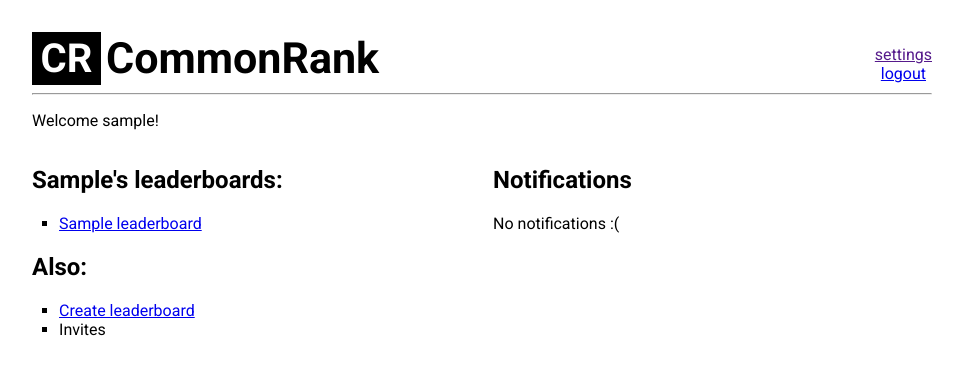
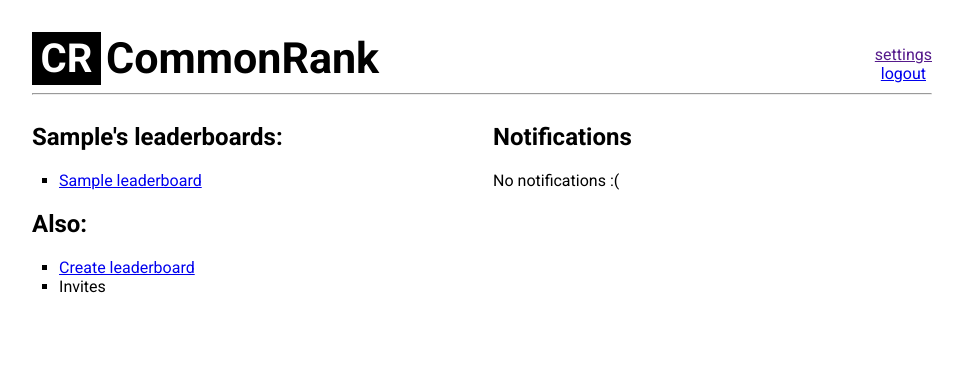
Before and after one commit to mwiens91/CommonRank, a Django app: page / in a window 1280 px wide. Shown: the top 375 px of the page, without its empty margins (158-1121 px from the left). Run offline with Django 3.2, Linux system fonts and the light colour scheme; a user stored in the database is signed in; tables that the repository leaves empty hold one stand-in row (values such as "Sample post"); data that the repository does not hold is empty; parts of the project's set-up code (start-up, migrations or seed data) failed here and were passed over.

Commit message:
Remove "Welcome {user}!" message from home page

```diff
--- a/templates/home.html
+++ b/templates/home.html
@@ -5,7 +5,6 @@ The home page of a user.
 {% endcomment %}
 
 {% block content %}
-	<p>Welcome {{ user.get_username }}!</p>
 	<section class="homepagecontainer">
 
 		{# The left column #}
```
